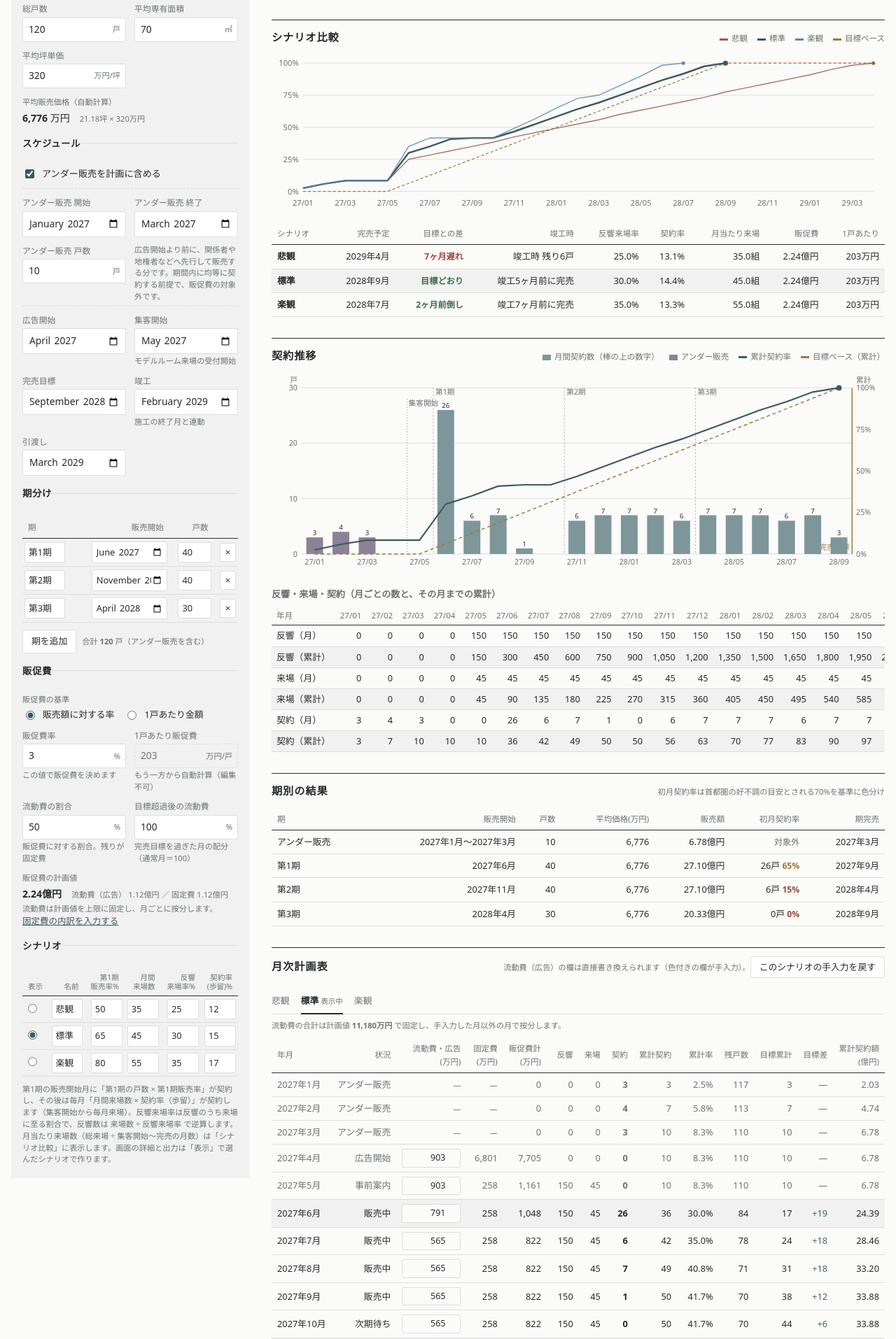
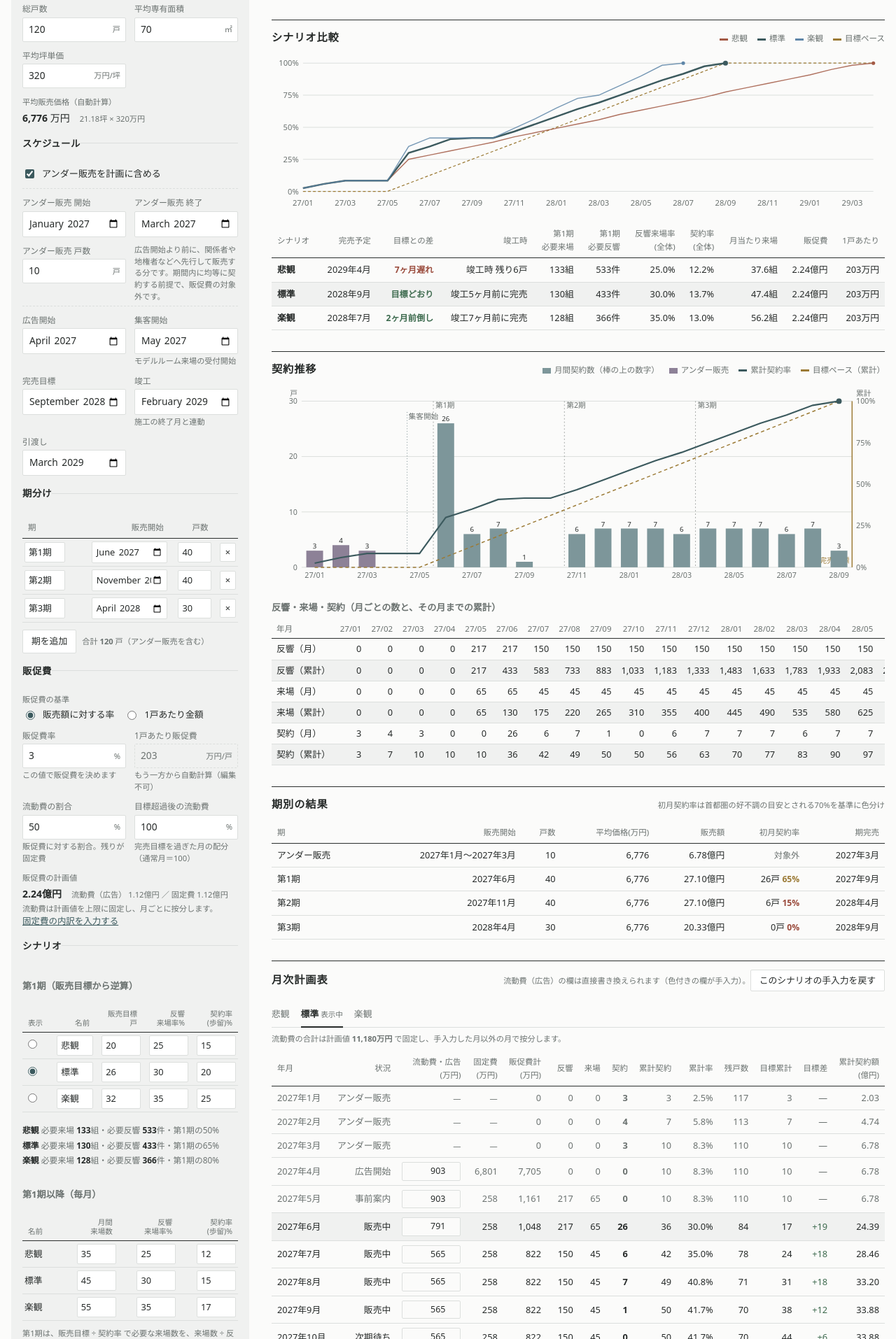
Before and after one commit to yusukea-svg/mansion-schedule, a plain HTML site: page index.html in a window 1280 px wide. Shown: the part 886-2800 px from the top of the page at 70% size. Drawn offline with Linux system fonts and the light colour scheme; a web font is replaced by a local one.

Commit message:
シナリオを第1期（販売目標から来場・反響を逆算）と第1期以降（月間来場数×歩留）に分離
Co-Authored-By: Claude Opus 5.5 <noreply@anthropic.com>
Claude-Session: https://claude.ai/code/session_01NR1KUsEgXjYiXJtMYBx7h7

```diff
--- a/index.html
+++ b/index.html
@@ -150,6 +150,8 @@ svg text.val{fill:var(--fg);font-size:10px}
 .fxrow .unit{width:96px;flex:none}
 .fxrow input[type=month]{width:auto;flex:1}
 .fxsum{display:flex;gap:8px;align-items:center;flex-wrap:wrap;padding-top:10px}
+.fderiv{display:grid;gap:2px;font-size:.74rem;color:var(--muted);margin:6px 0 4px}
+.fderiv b{color:var(--fg)}
 .linkbtn{border:0;background:none;padding:0;color:var(--accent);text-decoration:underline;font-size:.78rem}
 .foot{color:var(--muted);font-size:.72rem;max-width:72em}
 </style>
@@ -236,7 +238,7 @@ svg text.val{fill:var(--fg);font-size:10px}
         <div class="scroll tall"><table id="monthTbl"></table></div>
       </section>
 
-      <p class="foot">計算の考え方：来場は集客開始から毎月「月間来場数」。第1期の販売開始月に「第1期の戸数 × 第1期販売率」が契約し、その後は毎月「月間来場数 × 契約率（歩留）」が契約になります（供給済み在庫が上限、端数は翌月に繰り越し）。反響数は 来場数 ÷ 反響来場率 で逆算した参考値です。販促費は基準（率または1戸あたり金額）で計画値を決め、流動費（広告）と固定費に分けます。流動費は計画値を上限に固定し、広告開始〜完売の各月に按分します（手入力した月はその額、残りを他の月で按分）。固定費は内訳ごとに選んだ時期に計上します。販促費は契約数には連動しません。アンダー販売は期間内に均等に契約する前提で、販促費の対象外です。</p>
+      <p class="foot">計算の考え方：第1期は「販売目標 ÷ 第1期契約率」で必要な来場数、「来場数 ÷ 第1期反響来場率」で必要な反響数を逆算し、集客開始〜第1期販売開始に均等に来場、販売開始月に販売目標どおり契約する前提です。第1期以降は毎月「月間来場数」が来場し、反響数＝来場数 ÷ 反響来場率、契約数＝来場数 × 契約率（供給済み在庫が上限、端数は翌月に繰り越し）です。販促費は基準（率または1戸あたり金額）で計画値を決め、流動費（広告）と固定費に分けます。流動費は計画値を上限に固定し、広告開始〜完売の各月に按分します（手入力した月はその額、残りを他の月で按分）。固定費は内訳ごとに選んだ時期に計上します。販促費は契約数には連動しません。アンダー販売は期間内に均等に契約する前提で、販促費の対象外です。</p>
     </div>
   </div>
 </div>
@@ -265,9 +267,9 @@ const SAMPLE = {
     {name:"第3期", start:"2028-04", units:30, adj:0}
   ],
   scenarios:[
-    {name:"悲観", firstRate:50, visits:35, visitRate:25, yieldRate:12, adOverride:{}},
-    {name:"標準", firstRate:65, visits:45, visitRate:30, yieldRate:15, adOverride:{}},
-    {name:"楽観", firstRate:80, visits:55, visitRate:35, yieldRate:17, adOverride:{}}
+    {name:"悲観", firstTarget:20, firstVisitRate:25, firstYield:15, visits:35, visitRate:25, yieldRate:12, adOverride:{}},
+    {name:"標準", firstTarget:26, firstVisitRate:30, firstYield:20, visits:45, visitRate:30, yieldRate:15, adOverride:{}},
+    {name:"楽観", firstTarget:32, firstVisitRate:35, firstYield:25, visits:55, visitRate:35, yieldRate:17, adOverride:{}}
   ],
   activeScenario:1,
   // 固定費の内訳（固定費に対する割合）。timing は計上の時期
@@ -281,7 +283,7 @@ const SAMPLE = {
 };
 const FX_TIMING={ad:"広告開始月に一括",precol:"集客開始の前月に一括",launch:"各期の販売開始月に分けて",adToEnd:"広告開始〜完売まで毎月均等",colToEnd:"集客開始〜完売まで毎月均等",custom:"期間を指定して毎月均等"};
 const KEY="mansion-sales-sim-v1";
-const SC_FIELDS=["firstRate","visits","visitRate","yieldRate"];
+const SC_FIRST=["firstTarget","firstVisitRate","firstYield"], SC_AFTER=["visits","visitRate","yieldRate"], SC_FIELDS=[...SC_FIRST,...SC_AFTER];
 function pickSc(o){ const r={}; SC_FIELDS.forEach(k=>{ if(o&&o[k]!=null) r[k]=+o[k]; }); return r; }
 function syncScenario(){ if(!S.scenarios?.length) return; S.activeScenario=Math.min(Math.max(0,S.activeScenario|0),S.scenarios.length-1); Object.assign(S.sales,pickSc(S.scenarios[S.activeScenario])); }
 function simScenario(k){ S.project.avgPrice=unitPrice(S.project); const c=S.scenarios[k]; if(!c) return null; const st=structuredClone(S); Object.assign(st.sales,pickSc(c)); st.ov=c.adOverride||{}; return simulateSales(st); }
@@ -311,7 +313,10 @@ function normalize(o){
   if(!(o&&o.sales&&o.phases)) return null;
   o.project={...SAMPLE.project,...(o.project||{})};
   o.sales={...SAMPLE.sales,...o.sales}; o.under={...SAMPLE.under,on:false,...(o.under||{})}; o.visible={...SAMPLE.visible,...(o.visible||{})}; o.schedule={...structuredClone(SAMPLE.schedule),...(o.schedule||{})};
-  if(!Array.isArray(o.scenarios)||!o.scenarios.length||o.scenarios.some(c=>c.firstRate==null)){ o.scenarios=structuredClone(SAMPLE.scenarios); o.activeScenario=1; }
+  if(!Array.isArray(o.scenarios)||!o.scenarios.length||o.scenarios.some(c=>c.firstTarget==null&&c.firstRate==null)){ o.scenarios=structuredClone(SAMPLE.scenarios); o.activeScenario=1; }
+  // 旧形式（第1期販売率）→ 第1期販売目標（戸）。第1期の歩留は第1期以降の値を引き継ぐ
+  const p1=[...o.phases].filter(p=>validYm(p.start)).sort((a,b)=>ym2i(a.start)-ym2i(b.start))[0];
+  o.scenarios.forEach(c=>{ if(c.firstTarget==null){ c.firstTarget=Math.round((p1?+p1.units:0)*(+c.firstRate||0)/100); c.firstVisitRate=c.visitRate; c.firstYield=c.yieldRate; delete c.firstRate; } });
   o.scenarios.forEach(c=>{ if(!c.adOverride||typeof c.adOverride!=="object") c.adOverride={}; });
   delete o.adOverride; // 旧形式（広告費の手入力）は販促費への組み替えに伴い破棄
   if(!Array.isArray(o.fixedItems)) o.fixedItems=structuredClone(SAMPLE.fixedItems);
@@ -353,11 +358,17 @@ function simulateSales(st){
   const ov=st.ov||{};
   const rows=[]; let frac=0, sold=0, cum=0, selloutI=null, cumInq=0, cumVis=0;
   const P1=P[0];
+  const fTarget=Math.min(P1.units,Math.max(0,Math.round(+s.firstTarget||0))), fY=+s.firstYield||0, fVR=+s.firstVisitRate||0;
+  const fVis= fY>0 ? fTarget/(fY/100) : 0, fInq= fVR>0 ? fVis/(fVR/100) : 0;
+  const fFrom=Math.min(colI,saleI), fN=saleI-fFrom+1;
   for(let i=startI;i<=limit;i++){
     const ym=i2ym(i);
-    // 来場は集客開始から毎月「月間来場数」。反響は 来場 ÷ 反響来場率 で逆算
-    const vis = i>=colI ? (+s.visits||0) : 0;
-    const inq = (+s.visitRate>0) ? vis/(s.visitRate/100) : 0;
+    // 第1期：販売目標 ÷ 第1期契約率 で必要来場を逆算し、集客開始〜第1期販売開始に均等に来場。反響＝来場 ÷ 第1期反響来場率
+    // 第1期以降：毎月「月間来場数」。反響＝来場 ÷ 反響来場率、契約＝来場 × 契約率
+    const inFirst = i>=fFrom && i<=saleI;
+    const vis = inFirst ? fVis/fN : i>saleI ? (+s.visits||0) : 0;
+    const vr = inFirst ? fVR : (+s.visitRate||0);
+    const inq = vr>0 ? vis/(vr/100) : 0;
     // アンダー販売（期間内に均等に契約）
     let uc=0, urev=0;
     if(U && i>=U.si && i<=U.ei){ const n=U.ei-U.si+1, k=i-U.si+1; uc=Math.round(U.units*k/n)-U.sold; U.sold+=uc; urev=uc*U.price; if(U.sold>=U.units) U.done=i; }
@@ -366,7 +377,7 @@ function simulateSales(st){
     const selling = i>=saleI && avail>0;
     let pc=0;
     if(selling){
-      if(i===saleI){ pc=Math.min(avail, Math.round(P1.units*(+s.firstRate||0)/100)); }   // 第1期：販売率で一括
+      if(i===saleI){ pc=Math.min(avail, fTarget); }   // 第1期：販売目標どおり契約
       else { const d=vis*(+s.yieldRate||0)/100+frac; pc=Math.min(avail, Math.floor(d)); frac=pc<Math.floor(d)?0:d-pc; } // 以降：月間来場数×歩留
     }
     // FIFO で期に割り当て
@@ -398,7 +409,7 @@ function simulateSales(st){
     for(let i=a;i<=b;i++) add(i,f.amt/(b-a+1)); f.si=a; f.ei=b; });
   rows.forEach(r=>{ r.fx=fxMap[r.i]||0; r.promo=r.ad+r.fx; });
   const tot=k=>rows.reduce((a,r)=>a+r[k],0);
-  return {rows,P,U,supply,phaseSupply,totalRev,budget,varBudget,fixBudget,items,ovSum,varOver:ovSum-varBudget,varShort:(wSum?0:varBudget-ovSum),adI,colI,saleI,tgtI,selloutI,
+  return {first:{target:fTarget,vis:fVis,inq:fInq,from:fFrom,months:fN},rows,P,U,supply,phaseSupply,totalRev,budget,varBudget,fixBudget,items,ovSum,varOver:ovSum-varBudget,varShort:(wSum?0:varBudget-ovSum),adI,colI,saleI,tgtI,selloutI,
     fxTotal:tot("fx"),promoTotal:tot("promo"),adTotal:tot("ad"),inqTotal:tot("inq"),visTotal:tot("vis"),cTotal:tot("c"),ucTotal:tot("uc"),revTotal:tot("rev")};
 }
 
@@ -483,12 +494,19 @@ function renderInputs(){
         </div>
       </fieldset>
       <fieldset><legend>シナリオ</legend>
-        <div class="scroll"><table class="ptable sctable"><thead><tr><th>表示</th><th>名前</th><th>第1期<br>販売率%</th><th>月間<br>来場数</th><th>反響<br>来場率%</th><th>契約率<br>(歩留)%</th></tr></thead><tbody>
+        <h3 class="subh">第1期（販売目標から逆算）</h3>
+        <div class="scroll"><table class="ptable sctable"><thead><tr><th>表示</th><th>名前</th><th>販売目標<br>戸</th><th>反響<br>来場率%</th><th>契約率<br>(歩留)%</th></tr></thead><tbody>
         ${S.scenarios.map((c,k)=>`<tr><td><input type="radio" name="scsel" data-scsel="${k}" aria-label="${esc(c.name)}を表示" ${k===S.activeScenario?"checked":""}></td>
-          <td><input type="text" data-sc="${k}" data-k="name" value="${esc(c.name)}" aria-label="シナリオ名" style="width:44px"></td>
-          ${SC_FIELDS.map(f=>`<td><input type="number" step="any" min="0" data-sc="${k}" data-k="${f}" value="${c[f]}" aria-label="${esc(c.name)} ${SC_LABEL[f]}" style="width:45px"></td>`).join("")}</tr>`).join("")}
+          <td><input type="text" data-sc="${k}" data-k="name" value="${esc(c.name)}" aria-label="シナリオ名" style="width:52px"></td>
+          ${SC_FIRST.map(f=>`<td><input type="number" step="${f==="firstTarget"?1:"any"}" min="0" data-sc="${k}" data-k="${f}" value="${c[f]}" aria-label="${esc(c.name)} ${SC_LABEL[f]}" style="width:56px"></td>`).join("")}</tr>`).join("")}
         </tbody></table></div>
-        <div class="hint">第1期の販売開始月に「第1期の戸数 × 第1期販売率」が契約し、その後は毎月「月間来場数 × 契約率（歩留）」が契約します（集客開始から毎月来場）。反響来場率は反響のうち来場に至る割合で、反響数は 来場数 ÷ 反響来場率 で逆算します。月当たり来場数（総来場 ÷ 集客開始〜完売の月数）は「シナリオ比較」に表示します。画面の詳細と出力は「表示」で選んだシナリオで作ります。</div>
+        <div class="fderiv">${firstDerived()}</div>
+        <h3 class="subh">第1期以降（毎月）</h3>
+        <div class="scroll"><table class="ptable sctable"><thead><tr><th>名前</th><th>月間<br>来場数</th><th>反響<br>来場率%</th><th>契約率<br>(歩留)%</th></tr></thead><tbody>
+        ${S.scenarios.map((c,k)=>`<tr><td>${esc(c.name)}</td>
+          ${SC_AFTER.map(f=>`<td><input type="number" step="any" min="0" data-sc="${k}" data-k="${f}" value="${c[f]}" aria-label="${esc(c.name)} ${SC_LABEL[f]}" style="width:56px"></td>`).join("")}</tr>`).join("")}
+        </tbody></table></div>
+        <div class="hint">第1期は、販売目標 ÷ 契約率 で必要な来場数を、来場数 ÷ 反響来場率 で必要な反響数を割り戻し、集客開始〜第1期の販売開始月に均等に来場する前提です。販売開始月に販売目標どおり契約します。第1期以降は毎月、反響数＝月間来場数 ÷ 反響来場率、契約数＝月間来場数 × 契約率（供給済み在庫が上限、端数は翌月に繰り越し）。画面の詳細は「表示」で選んだシナリオで作ります。</div>
       </fieldset>
     </div>`;
   } else {
@@ -504,7 +522,13 @@ function renderInputs(){
     </div>`;
   }
 }
-const SC_LABEL={firstRate:"第1期販売率",visits:"月間来場数",visitRate:"反響来場率",yieldRate:"契約率"};
+const SC_LABEL={firstTarget:"第1期販売目標",firstVisitRate:"第1期反響来場率",firstYield:"第1期契約率",visits:"月間来場数",visitRate:"反響来場率",yieldRate:"契約率"};
+function firstDerived(){
+  const p1u=[...S.phases].filter(p=>validYm(p.start)).sort((a,b)=>ym2i(a.start)-ym2i(b.start))[0]?.units||0;
+  return S.scenarios.map(c=>{ const t=Math.min(+c.firstTarget||0,p1u), v=+c.firstYield>0? t/(c.firstYield/100):0, q=+c.firstVisitRate>0? v/(c.firstVisitRate/100):0;
+    return `<span><b>${esc(c.name)}</b> 必要来場 <b class="num">${fmt(v)}</b>組・必要反響 <b class="num">${fmt(q)}</b>件・第1期の${p1u?fmt(t/p1u*100,0):0}%</span>`; }).join("")+
+    ((S.scenarios.some(c=>+c.firstTarget>p1u))?`<span class="warn">販売目標が第1期の戸数（${p1u}戸）を超えるシナリオがあります（${p1u}戸で計算）</span>`:"");
+}
 function subTabs(){
   return `<div class="subtabs" role="group" aria-label="販売の入力">${[["cond","販売条件"],["fixed","固定費の内訳"]].map(([k,l])=>`<button type="button" data-sub="${k}" aria-pressed="${salesSub===k}">${l}</button>`).join("")}</div>`;
 }
@@ -589,7 +613,7 @@ function scenarioResults(){ return S.scenarios.map((c,k)=>({c,k,R:simScenario(k)
 // 実績ベースの歩留：反響来場率＝来場÷反響、契約率＝契約÷来場、月当たり来場＝総来場÷集客開始〜完売の月数
 function funnel(R){
   const pc=R.cTotal-R.ucTotal, end=R.selloutI??R.rows.at(-1).i, months=Math.max(1,end-R.colI+1);
-  return {inqRate:R.inqTotal?pc/R.inqTotal*100:0, visRate:R.inqTotal?R.visTotal/R.inqTotal*100:0, yld:R.visTotal?pc/R.visTotal*100:0, perMonth:R.visTotal/months, months};
+  return {fVis:R.first.vis, fInq:R.first.inq, inqRate:R.inqTotal?pc/R.inqTotal*100:0, visRate:R.inqTotal?R.visTotal/R.inqTotal*100:0, yld:R.visTotal?pc/R.visTotal*100:0, perMonth:R.visTotal/months, months};
 }
 function scSummary(R){
   const so=R.selloutI, d=so==null?null:so-R.tgtI;
@@ -599,9 +623,9 @@ function scSummary(R){
 function renderScenarios(Ract){
   const list=scenarioResults().filter(x=>x.R);
   document.getElementById("scLegend").innerHTML=list.map(x=>`<span><i style="background:var(${SC_COLORS[x.k%4]});height:3px"></i>${esc(x.c.name)}</span>`).join("")+'<span><i style="background:var(--target);height:3px"></i>目標ペース</span>';
-  document.getElementById("scTbl").innerHTML=`<thead><tr><th>シナリオ</th><th>完売予定</th><th>目標との差</th><th>竣工時</th><th>反響来場率</th><th>契約率</th><th>月当たり来場</th><th>販促費</th><th>1戸あたり</th></tr></thead><tbody>${
+  document.getElementById("scTbl").innerHTML=`<thead><tr><th>シナリオ</th><th>完売予定</th><th>目標との差</th><th>竣工時</th><th>第1期<br>必要来場</th><th>第1期<br>必要反響</th><th>反響来場率<br>(全体)</th><th>契約率<br>(全体)</th><th>月当たり来場</th><th>販促費</th><th>1戸あたり</th></tr></thead><tbody>${
     list.map(x=>{ const m=scSummary(x.R); return `<tr class="${x.k===S.activeScenario?"act":""}"><td><b>${esc(x.c.name)}</b></td><td class="num">${m.sell}</td>
-      <td class="num"><span class="pill ${m.d==null||m.d>0?"bad":"good"}">${m.diff}</span></td><td class="num">${m.comp}</td><td class="num">${fmt(m.visRate,1)}%</td><td class="num">${fmt(m.yld,1)}%</td><td class="num">${fmt(m.perMonth,1)}組</td><td class="num">${oku(m.ad)}</td><td class="num">${fmt(m.per)}万円</td></tr>`; }).join("")}</tbody>`;
+      <td class="num"><span class="pill ${m.d==null||m.d>0?"bad":"good"}">${m.diff}</span></td><td class="num">${m.comp}</td><td class="num">${fmt(m.fVis)}組</td><td class="num">${fmt(m.fInq)}件</td><td class="num">${fmt(m.visRate,1)}%</td><td class="num">${fmt(m.yld,1)}%</td><td class="num">${fmt(m.perMonth,1)}組</td><td class="num">${oku(m.ad)}</td><td class="num">${fmt(m.per)}万円</td></tr>`; }).join("")}</tbody>`;
   // 累計契約率の比較グラフ
   const W=860,H=220,m={l:44,r:16,t:12,b:28}, iw=W-m.l-m.r, ih=H-m.t-m.b;
   const i0=Math.min(...list.map(x=>x.R.rows[0].i)), i1=Math.max(Ract.tgtI+1,...list.map(x=>x.R.rows.at(-1).i));
@@ -806,7 +830,8 @@ function assumptionRows(R){
     ...(R.U?[["アンダー販売",`${i2lbl(R.U.si)}〜${i2lbl(R.U.ei)}・${R.U.units}戸`]]:[]),
     ["広告開始",i2lbl(R.adI)],["集客開始",i2lbl(R.colI)],["販売開始（第1期）",i2lbl(R.saleI)],["完売目標",i2lbl(R.tgtI)],...(keyDates().comp!=null?[["竣工",i2lbl(keyDates().comp)]]:[]),...(keyDates().ho!=null?[["引渡し",i2lbl(keyDates().ho)]]:[]),
     ["販促費の基準",s.adMode==="perUnit"?"1戸あたり金額":"販売額に対する率"],(s.adMode==="perUnit"?["1戸あたり販促費",s.adPerUnit+" 万円/戸"]:["販促費率",s.adRate+" %"]),["販促費（計画値）",oku(R.budget)],["流動費の割合",(+s.varRate||0)+" %"],["流動費・広告（計画値・上限）",oku(R.varBudget)],["固定費",oku(R.fixBudget)],["目標超過後の流動費",s.extendRate+" %"],
-    ["第1期販売率",(c.firstRate??"")+" %"],["月間来場数",(c.visits??"")+" 組/月"],["反響来場率（反響→来場）",(c.visitRate??"")+" %"],["契約率（歩留）",(c.yieldRate??"")+" %"]];
+    ["第1期 販売目標",(c.firstTarget??"")+" 戸"],["第1期 反響来場率",(c.firstVisitRate??"")+" %"],["第1期 契約率（歩留）",(c.firstYield??"")+" %"],["第1期 必要来場（逆算）",fmt(R.first.vis)+" 組"],["第1期 必要反響（逆算）",fmt(R.first.inq)+" 件"],
+    ["第1期以降 月間来場数",(c.visits??"")+" 組/月"],["第1期以降 反響来場率",(c.visitRate??"")+" %"],["第1期以降 契約率（歩留）",(c.yieldRate??"")+" %"]];
 }
 
 const sheetName=(base,used)=>{ let n=String(base).replace(/[\[\]:*?\/\\]/g,"").slice(0,28)||"シート"; let t=n,j=2; while(used.has(t)) t=`${n}${j++}`; used.add(t); return t; };
@@ -845,9 +870,9 @@ function buildXlsx(){
   const ws3=XLSX.utils.aoa_to_sheet([["項目","値"],...assumptionRows(R),[],["出力日",new Date().toLocaleDateString("ja-JP")],["注記","マンション販売計画シミュレーターの試算値です。シナリオ別の入力値は「シナリオ比較」を参照。"]]);
   ws3["!cols"]=[{wch:26},{wch:30}];
   XLSX.utils.book_append_sheet(wb,ws3,sheetName("前提条件",used));
-  const sc=[["シナリオ","第1期販売率(%)","月間来場数(入力)","反響来場率(%)","契約率・歩留(%)","完売予定","目標との差","竣工時","反響来場率(実績,%)","契約率(実績,%)","月当たり来場数(総来場÷対象月)","流動費・広告(万円)","固定費(万円)","販促費計(万円)","1戸あたり販促費(万円)"],
-    ...all.map(x=>{ const m=scSummary(x.R); return [x.c.name,x.c.firstRate,x.c.visits,x.c.visitRate,x.c.yieldRate,m.sell,m.diff,m.comp,+m.visRate.toFixed(1),+m.yld.toFixed(1),+m.perMonth.toFixed(1),Math.round(x.R.adTotal),Math.round(x.R.fxTotal),Math.round(x.R.promoTotal),Math.round(m.per)]; })];
-  const ws4=XLSX.utils.aoa_to_sheet(sc); ws4["!cols"]=[10,14,15,13,15,14,12,20,17,14,26,16,12,14,18].map(w=>({wch:w}));
+  const sc=[["シナリオ","第1期 販売目標(戸)","第1期 反響来場率(%)","第1期 契約率(%)","第1期 必要来場(組)","第1期 必要反響(件)","第1期以降 月間来場数","第1期以降 反響来場率(%)","第1期以降 契約率(%)","完売予定","目標との差","竣工時","反響来場率(実績,%)","契約率(実績,%)","月当たり来場数(総来場÷対象月)","流動費・広告(万円)","固定費(万円)","販促費計(万円)","1戸あたり販促費(万円)"],
+    ...all.map(x=>{ const m=scSummary(x.R); return [x.c.name,x.c.firstTarget,x.c.firstVisitRate,x.c.firstYield,Math.round(m.fVis),Math.round(m.fInq),x.c.visits,x.c.visitRate,x.c.yieldRate,m.sell,m.diff,m.comp,+m.visRate.toFixed(1),+m.yld.toFixed(1),+m.perMonth.toFixed(1),Math.round(x.R.adTotal),Math.round(x.R.fxTotal),Math.round(x.R.promoTotal),Math.round(m.per)]; })];
+  const ws4=XLSX.utils.aoa_to_sheet(sc); ws4["!cols"]=[10,16,18,14,16,16,18,20,18,14,12,20,17,14,26,16,12,14,18].map(w=>({wch:w}));
   XLSX.utils.book_append_sheet(wb,ws4,sheetName("シナリオ比較",used));
   return XLSX.write(wb,{bookType:"xlsx",type:"array"});
 }
@@ -947,9 +972,9 @@ async function buildPptx(){
   // 右下：シナリオ比較
   const ay=py+0.27+(body.length+1)*0.22+0.16;
   label(sl,"シナリオ比較",RX,ay,3);
-  const sh=["シナリオ","反響来場率","契約率","月来場","完売予定","目標差"].map(t=>({text:t,options:{color:C.mut,fill:{color:C.bg2}}}));
+  const sh=["シナリオ","1期目標","1期来場","以降月来場","完売予定","目標差"].map(t=>({text:t,options:{color:C.mut,fill:{color:C.bg2}}}));
   const sb=scenarioResults().filter(x=>x.R).map(x=>{ const m=scSummary(x.R), act=x.k===S.activeScenario, o=act?{bold:true}:{};
-    return [{text:x.c.name+(act?"●":""),options:o},{text:`${fmt(m.visRate,1)}%`,options:o},{text:`${fmt(m.yld,1)}%`,options:o},{text:`${fmt(m.perMonth,0)}組`,options:o},{text:x.R.selloutI==null?"完売せず":i2short(x.R.selloutI),options:o},{text:m.diff,options:{...o,color:m.d==null||m.d>0?C.bad:C.good}}]; });
+    return [{text:x.c.name+(act?"●":""),options:o},{text:`${x.R.first.target}戸`,options:o},{text:`${fmt(m.fVis)}組`,options:o},{text:`${fmt(+x.c.visits||0)}組`,options:o},{text:x.R.selloutI==null?"完売せず":i2short(x.R.selloutI),options:o},{text:m.diff,options:{...o,color:m.d==null||m.d>0?C.bad:C.good}}]; });
   sl.addTable([sh,...sb],{x:RX,y:ay+0.27,w:RW,colW:[0.6,0.8,0.6,0.6,0.6,0.88],fontFace:F,fontSize:7.5,color:C.ink,rowH:0.22,align:"center",border:{type:"solid",color:C.line,pt:0.5},margin:0.02});
 
   /* ===== 2枚目以降：シナリオごとの月次計画表（各1枚に収める） ===== */
```
